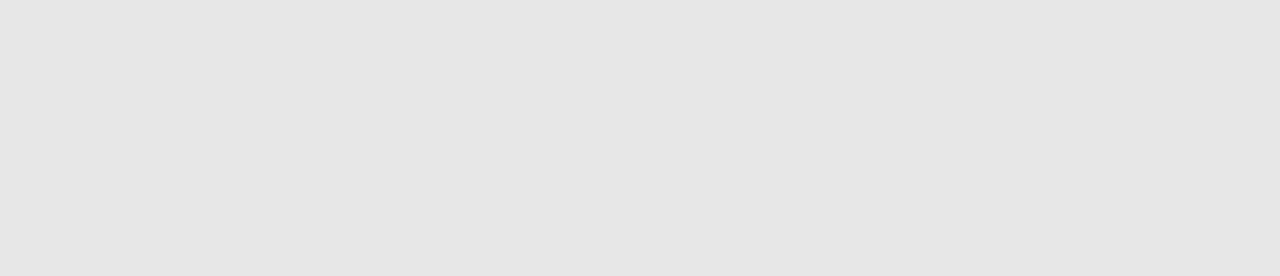
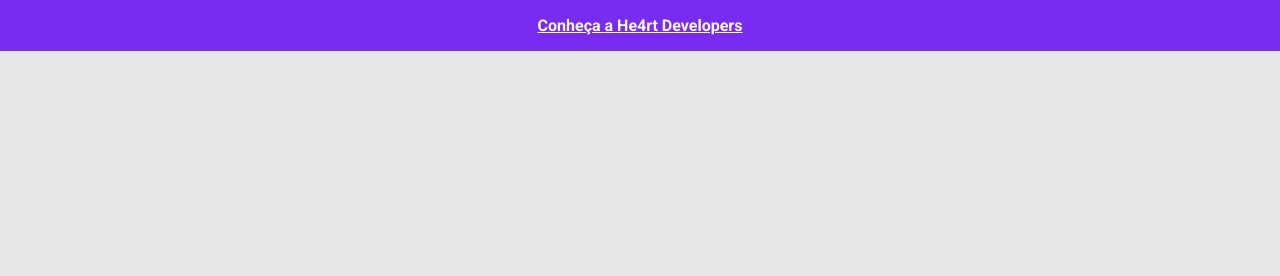
Before and after one commit to louzada01/louzada, a Gatsby site: page /home in a window 1280 px wide. Shown: the top 276 px of the page. Built offline with nearby package versions, Linux system fonts and the light colour scheme; Gatsby itself is replaced by a stand-in of ours.

Commit message:
feat: add heart link top site

```diff
--- a/src/components/Layout/index.tsx
+++ b/src/components/Layout/index.tsx
@@ -2,7 +2,7 @@ import React from 'react';
 
 import { GlobalStyle } from '@/styles/global';
 
-import { Container, Content } from './styles';
+import { Container, Content, PubliBar } from './styles';
 
 interface LayoutInterface {
   children: React.FC | any;
@@ -11,6 +11,9 @@ interface LayoutInterface {
 const Layout: React.FC<LayoutInterface> = ({ children }) => (
   <Container>
     <GlobalStyle />
+    <PubliBar href="https://heartdevs.com/" target="_blank">
+      Conheça a He4rt Developers
+    </PubliBar>
     <Content>{children}</Content>
     <footer>
       <span>©João Victor Louzada. all rights reserved</span>
--- a/src/components/Layout/styles.ts
+++ b/src/components/Layout/styles.ts
@@ -13,15 +13,6 @@ export const Container = styled.div`
   }
 `;
 
-export const Header = styled.div`
-  display: flex;
-  align-items: center;
-  justify-content: center;
-  margin-bottom: 10px;
-  width: 100%;
-  max-height: 80px;
-`;
-
 export const Content = styled.div`
   display: flex;
   align-items: center;
@@ -30,3 +21,16 @@ export const Content = styled.div`
   max-width: 960px;
   color: #fff;
 `;
+
+export const PubliBar = styled.a`
+  width: 100vw;
+  position: absolute;
+  padding: 1rem;
+  background-color: #782bf1;
+  text-align: center;
+  color: #fff;
+  font-weight: 700;
+  :hover {
+    cursor: pointer;
+  }
+`;
--- a/src/components/Welcome/styles.ts
+++ b/src/components/Welcome/styles.ts
@@ -39,6 +39,7 @@ export const Container = styled.section`
   }
   @media (max-width: 768px) {
     flex-direction: column;
+    padding-top: 3rem;
     h1,
     h2 {
       text-align: center;
```
